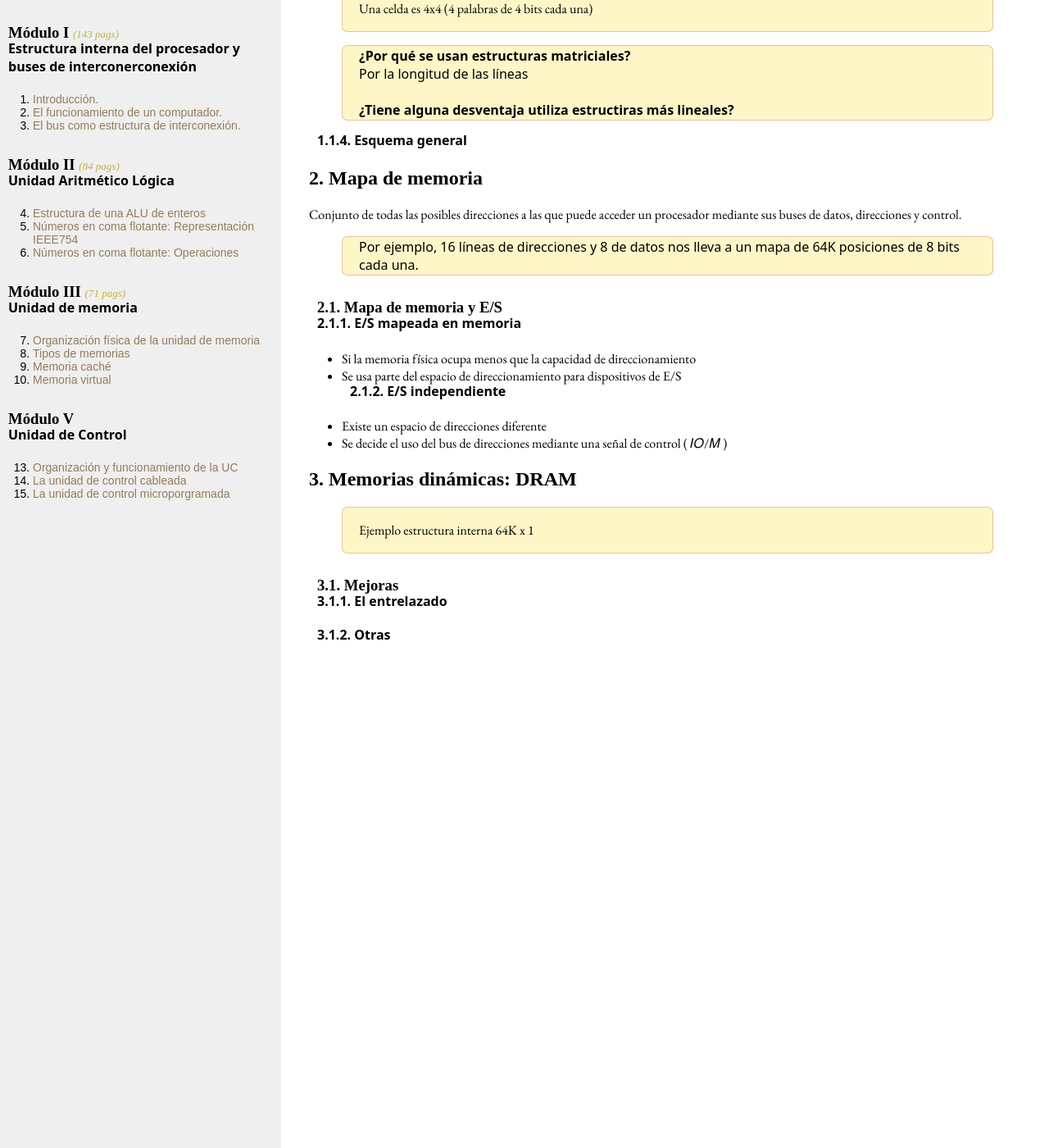
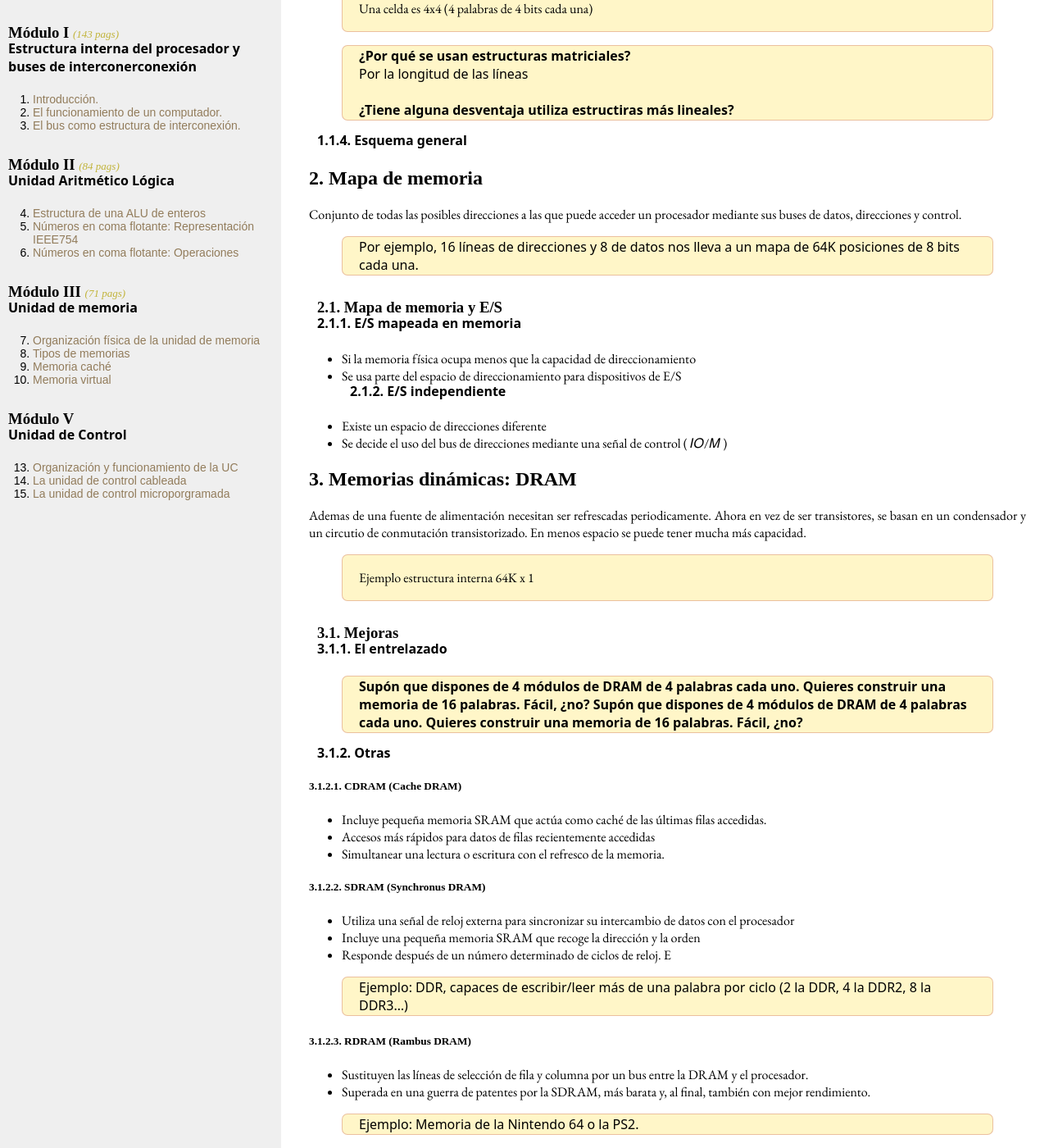
Before and after one commit to dkaerit/EDC, a Jekyll site: the page built from _posts/2020-10-05-TEMA08.md, in a window 1280 px wide and 1400 px high, scrolled down 1575 px. Shown: the whole window at 82% size. Built offline with Jekyll 4.4.1, drawn with Linux system fonts in a browser that asks for light colours; some web fonts are replaced.

Commit message:
Update 2020-10-05-TEMA08.md

```diff
--- a/_posts/2020-10-05-TEMA08.md
+++ b/_posts/2020-10-05-TEMA08.md
@@ -39,8 +39,7 @@ La unidad básica de almacenamiento es lo que llamamos celdas. Es el módulo má
 ## 2. Mapa de memoria
 Conjunto de todas las posibles direcciones a las que puede acceder un procesador mediante sus buses de datos, direcciones y control.
 
-<blockquote>Por ejemplo, 16 líneas de direcciones y 8 de datos nos lleva a
-un mapa de 64K posiciones de 8 bits cada una.</blockquote>
+<blockquote>Por ejemplo, 16 líneas de direcciones y 8 de datos nos lleva a un mapa de 64K posiciones de 8 bits cada una.</blockquote>
 
 ### 2.1. Mapa de memoria y E/S
 #### 2.1.1. E/S mapeada en memoria
@@ -51,9 +50,31 @@ un mapa de 64K posiciones de 8 bits cada una.</blockquote>
 - Se decide el uso del bus de direcciones mediante una señal de control ( 𝐼𝑂/𝑀 )
 
 ## 3. Memorias dinámicas: DRAM
+Ademas de una fuente de alimentación necesitan ser refrescadas periodicamente. Ahora en vez de ser transistores, se basan en un condensador y un circutio de conmutación transistorizado. En menos espacio se puede tener mucha más capacidad.
 
 > Ejemplo estructura interna 64K x 1
 
 ### 3.1. Mejoras
 #### 3.1.1. El entrelazado
+<blockquote>
+  <b>Supón que dispones de 4 módulos de DRAM de 4 palabras cada uno. Quieres construir una memoria de 16 palabras. Fácil, ¿no?</b>
+
+  <b>Supón que dispones de 4 módulos de DRAM de 4 palabras cada uno. Quieres construir una memoria de 16 palabras. Fácil, ¿no?</b>
+</blockquote>
 #### 3.1.2. Otras
+##### 3.1.2.1. CDRAM (Cache DRAM)
+ - Incluye pequeña memoria SRAM que actúa como caché de las últimas filas accedidas.
+ - Accesos más rápidos para datos de filas recientemente accedidas
+ - Simultanear una lectura o escritura con el refresco de la memoria.
+
+##### 3.1.2.2. SDRAM (Synchronus DRAM)
+ - Utiliza una señal de reloj externa para sincronizar su intercambio de datos con el procesador
+ - Incluye una pequeña memoria SRAM que recoge la dirección y la orden
+ - Responde después de un número determinado de ciclos de reloj. E
+ <blockquote>Ejemplo: DDR, capaces de escribir/leer más de una palabra por ciclo (2 la DDR, 4 la DDR2, 8 la DDR3…)</blockquote>
+
+##### 3.1.2.3. RDRAM (Rambus DRAM)
+ - Sustituyen las líneas de selección de fila y columna por un bus entre la DRAM y el procesador.
+ - Superada en una guerra de patentes por la SDRAM, más barata y, al final, también con mejor
+rendimiento.
+<blockquote>Ejemplo: Memoria de la Nintendo 64 o la PS2. </blockquote>
```
